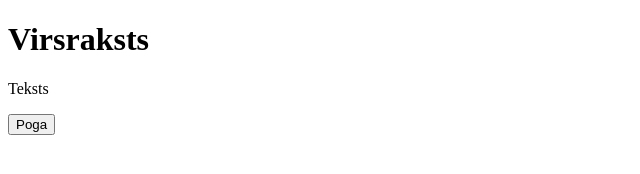
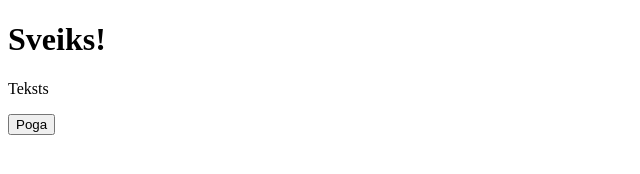
Before and after one commit to marthxyz/git_macibas, a plain HTML site: page index.html in a window 1280 px wide. Shown: the whole page, without its empty margins (0-640 px from the left). Drawn offline with Linux system fonts and the light colour scheme.

```diff
--- a/index.html
+++ b/index.html
@@ -7,7 +7,7 @@
 </head>
 <body>
     <h1 class="heading">
-        Virsraksts
+        Sveiks!
     </h1>
     <p>
         Teksts
```
